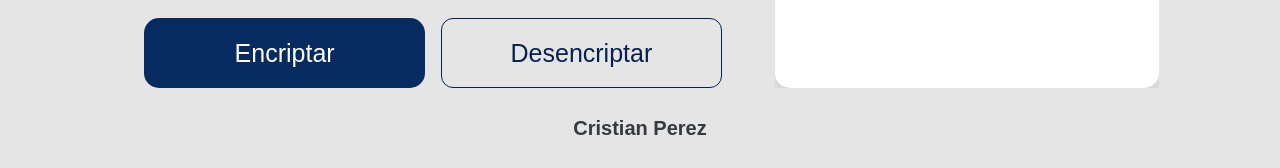
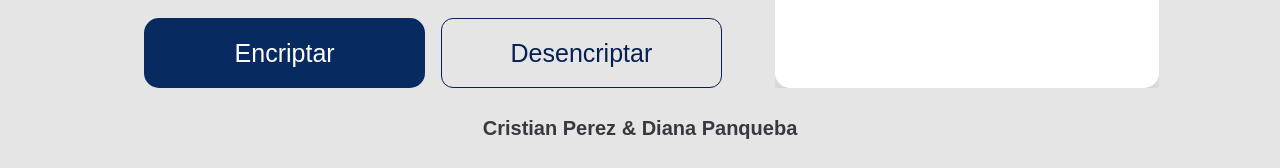
Before and after one commit to CristianAndresPB/encriptor, a plain HTML site: page index.html in a window 1280 px wide. Shown: the part 632-800 px from the top of the page. Drawn offline with Linux system fonts and the light colour scheme; files whose address does not match are found by name.

Commit message:
Agregue mi nombre en el floter de index

```diff
--- a/index.html
+++ b/index.html
@@ -61,7 +61,7 @@
     </div>
     <footer>
       <div id="creatorName">
-       Cristian Perez
+       Cristian Perez & Diana Panqueba
     </footer>
   </body>
 </html>
```
